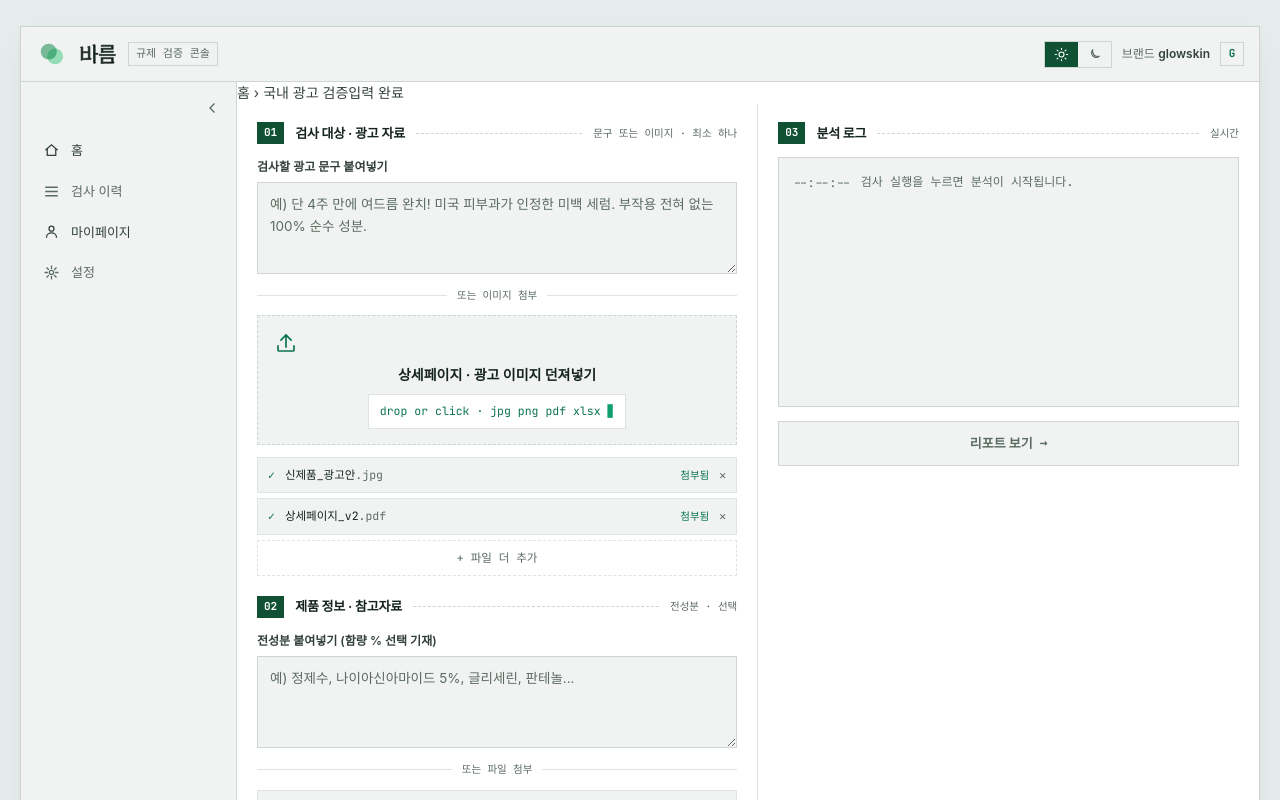
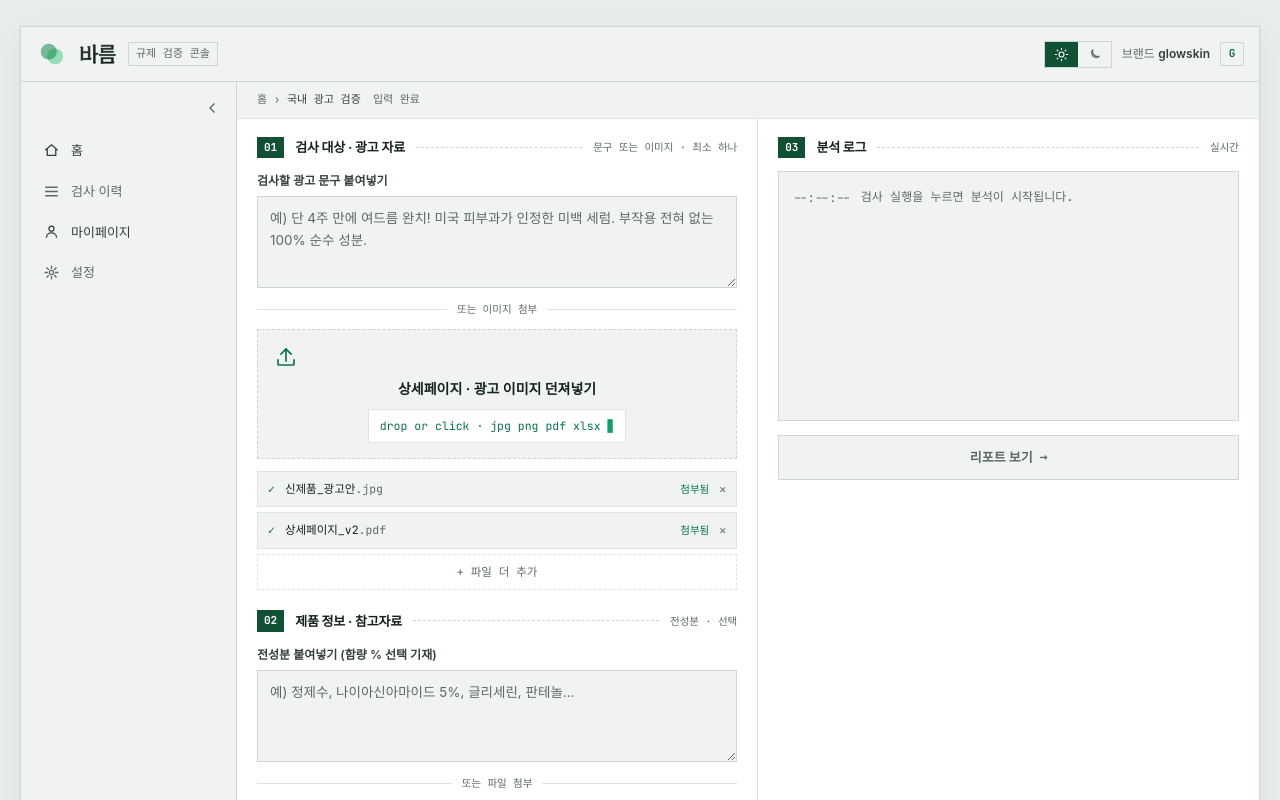
Before and after one commit to haneebunny/barum, a Next.js app in the folder frontend/: page /inspect in a window 1280 px wide. Shown: the top 800 px of the page. Built offline with nearby package versions, Linux system fonts and the light colour scheme; a web font is replaced by a local one.

Commit message:
feat: 마이페이지 목업 스타일 완벽 통합 및 E2E 테스트용 ID 적용

```diff
--- a/frontend/app/globals.css
+++ b/frontend/app/globals.css
@@ -1083,6 +1083,74 @@ body {
 /* =========================================================================
    마이페이지 요금제 및 사용량 대시보드
    ========================================================================= */
+.metastrip {
+  display: flex;
+  align-items: center;
+  gap: 12px;
+  padding: 9px 20px;
+  border-bottom: 1px solid var(--line);
+  background: var(--surface-sub);
+  font-family: var(--mono);
+  font-size: 11px;
+  color: var(--ink-3);
+  flex-wrap: wrap;
+}
+.metastrip .crumb {
+  color: var(--ink-2);
+}
+.metastrip .crumb .home {
+  color: var(--ink-3);
+  cursor: pointer;
+}
+.metastrip .crumb .home:hover {
+  color: var(--ink);
+}
+.metastrip .sep {
+  color: var(--ink-3);
+}
+.tierswitch {
+  margin-left: auto;
+  display: flex;
+  align-items: center;
+  gap: 7px;
+}
+.tierswitch .tsl {
+  color: var(--ink-3);
+}
+.tierswitch .tsbtns {
+  display: flex;
+  border: 1px solid var(--line-2);
+}
+.tierswitch button {
+  font-family: var(--mono);
+  font-size: 10.5px;
+  padding: 4px 10px;
+  border: 0;
+  border-right: 1px solid var(--line-2);
+  background: transparent;
+  color: var(--ink-3);
+  cursor: pointer;
+}
+.tierswitch button:last-child {
+  border-right: 0;
+}
+.tierswitch button:hover {
+  color: var(--ink);
+  background: var(--nav-hover);
+}
+.tierswitch button.on {
+  background: var(--brand-deep);
+  color: var(--on-brand);
+  font-weight: 700;
+}
+.devnote {
+  color: var(--ink-3);
+  font-size: 10px;
+}
+.sec {
+  padding: 18px 20px;
+  border-bottom: 1px solid var(--line);
+}
 .planrow {
   display: grid;
   grid-template-columns: 1fr 1fr;
--- a/frontend/app/mypage/page.tsx
+++ b/frontend/app/mypage/page.tsx
@@ -1,6 +1,6 @@
 "use client";
 
-import { useState, useEffect } from "react";
+import { useState, useEffect, useRef } from "react";
 import Link from "next/link";
 
 interface FeatItem {
@@ -75,6 +75,20 @@ export default function MyPage() {
   const [tier, set_tier] = useState<"Free" | "Basic" | "Pro">("Basic");
   const [is_compare_modal_open, set_is_compare_modal_open] = useState(false);
 
+  const compare_btn_ref = useRef<HTMLButtonElement>(null);
+  const modal_close_btn_ref = useRef<HTMLButtonElement>(null);
+  const was_open = useRef(false);
+
+  useEffect(() => {
+    if (is_compare_modal_open) {
+      modal_close_btn_ref.current?.focus();
+      was_open.current = true;
+    } else if (was_open.current) {
+      compare_btn_ref.current?.focus();
+      was_open.current = false;
+    }
+  }, [is_compare_modal_open]);
+
   // Esc 키 입력 시 모달 닫기
   useEffect(() => {
     const handle_keydown = (e: KeyboardEvent) => {
@@ -104,7 +118,7 @@ export default function MyPage() {
         </span>
         <div className="tierswitch">
           <span className="tsl devnote">목업 전용 · 실제 화면엔 없음:</span>
-          <div className="tsbtns" role="group" aria-label="요금제 전환">
+          <div className="tsbtns" id="tierSwitch" role="group" aria-label="요금제 전환">
             {(["Free", "Basic", "Pro"] as const).map((t) => (
               <button
                 key={t}
@@ -215,12 +229,17 @@ export default function MyPage() {
             )}
           </div>
         </div>
-        <div className="upbanner">
+        <div className="upbanner" id="upBanner">
           <div className="ubtx">
             <b>{active_tier.up.title}</b>
             <p>{active_tier.up.desc}</p>
           </div>
-          <button className="btn primary" onClick={() => set_is_compare_modal_open(true)}>
+          <button
+            id="openCompare"
+            ref={compare_btn_ref}
+            className="btn primary"
+            onClick={() => set_is_compare_modal_open(true)}
+          >
             요금제 비교 <span className="mono">→</span>
           </button>
         </div>
@@ -240,8 +259,8 @@ export default function MyPage() {
               <p className="stlabel">이번 분기 위반</p>
               <div className="stval crit">42</div>
               <div className="stdelta">지난 분기 대비 8건 감소</div>
-              <svg className="spark" viewBox="0 0 240 34" overflow="hidden" aria-hidden="true">
-                {[8, 5, 7, 4, 3, 5, 2, 8].map((val, i) => {
+              <svg className="spark" viewBox="0 0 240 34" preserveAspectRatio="none" aria-hidden="true">
+                {[5, 7, 4, 6, 8, 5, 3, 4].map((val, i) => {
                   const max_val = 8;
                   const height_factor = 24 / max_val;
                   const h = val * height_factor;
@@ -258,7 +277,7 @@ export default function MyPage() {
                       rx={4}
                       fill={fill}
                     >
-                      <title>{i + 1}주차: {val}건</title>
+                      <title>{8 - i}주 전 기준 {val}건</title>
                     </rect>
                   );
                 })}
@@ -268,14 +287,14 @@ export default function MyPage() {
               <p className="stlabel">이번 분기 검토필요</p>
               <div className="stval">21</div>
               <div className="stdelta">지난 분기 대비 3건 증가</div>
-              <svg className="spark" viewBox="0 0 240 34" overflow="hidden" aria-hidden="true">
-                {[4, 2, 3, 1, 2, 4, 1, 4].map((val, i) => {
+              <svg className="spark" viewBox="0 0 240 34" preserveAspectRatio="none" aria-hidden="true">
+                {[2, 3, 2, 4, 3, 2, 3, 2].map((val, i) => {
                   const max_val = 4;
                   const height_factor = 24 / max_val;
                   const h = val * height_factor;
                   const y = 34 - h;
                   const x = 1 + i * 30;
-                  const fill = i === 7 ? "var(--crit)" : "var(--ink-3)";
+                  const fill = i === 7 ? "var(--ink-2)" : "var(--ink-3)";
                   return (
                     <rect
                       key={i}
@@ -286,7 +305,7 @@ export default function MyPage() {
                       rx={4}
                       fill={fill}
                     >
-                      <title>{i + 1}주차: {val}건</title>
+                      <title>{8 - i}주 전 기준 {val}건</title>
                     </rect>
                   );
                 })}
@@ -300,10 +319,10 @@ export default function MyPage() {
       {/* 검사 이력 */}
       <div className="sec" style={{ borderBottom: 0 }}>
         <div className="seclabel">
-          <span className="n">{tier === "Pro" ? "03" : "02"}</span>
+          <span className="n" id="histNo">{tier === "Pro" ? "03" : "02"}</span>
           <h2>검사 이력</h2>
           <span className="rule"></span>
-          <span className="hint">최근 5건</span>
+          <span className="hint" id="histHint">최근 5건</span>
         </div>
         <div className="histlist">
           <Link href="/report/demo-id-1" className="hrow">
@@ -441,6 +460,8 @@ export default function MyPage() {
             <div className="modal-head">
               <span id="cmTitle">[ 요금제 비교 ]</span>
               <button
+                id="cmClose"
+                ref={modal_close_btn_ref}
                 className="modal-x"
                 onClick={() => set_is_compare_modal_open(false)}
                 aria-label="닫기"
--- a/frontend/app/page.tsx
+++ b/frontend/app/page.tsx
@@ -2,15 +2,22 @@
 
 import Link from "next/link";
 import { useState, useEffect, useRef } from "react";
+import { useRouter } from "next/navigation";
 
 export default function HomePage() {
+  const router = useRouter();
   const [selectedRegion, setSelectedRegion] = useState("미국 FDA·FTC");
   const [isModalOpen, setIsModalOpen] = useState(false);
+  const [needCount, setNeedCount] = useState(2);
 
   const triggerRef = useRef<HTMLSpanElement>(null);
   const closeBtnRef = useRef<HTMLButtonElement>(null);
 
-  const openModal = () => setIsModalOpen(true);
+  const openModal = (e?: React.MouseEvent | React.KeyboardEvent) => {
+    e?.stopPropagation();
+    e?.preventDefault();
+    setIsModalOpen(true);
+  };
   const closeModal = () => setIsModalOpen(false);
 
   const selectRegion = (region: string) => {
@@ -21,7 +28,7 @@ export default function HomePage() {
   const handleSelKeyDown = (e: React.KeyboardEvent<HTMLSpanElement>) => {
     if (e.key === "Enter" || e.key === " ") {
       e.preventDefault();
-      openModal();
+      openModal(e);
     }
   };
 
@@ -59,24 +66,65 @@ export default function HomePage() {
     return "/inspect";
   };
 
+  const handleDomesticClick = () => {
+    router.push("/inspect");
+  };
+
+  const handleDomesticKeyDown = (e: React.KeyboardEvent) => {
+    if (e.key === "Enter" || e.key === " ") {
+      e.preventDefault();
+      router.push("/inspect");
+    }
+  };
+
+  const handleOverseasClick = (e: React.MouseEvent) => {
+    if ((e.target as HTMLElement).closest(".sel")) {
+      return;
+    }
+    router.push(getInspectUrl());
+  };
+
+  const handleOverseasKeyDown = (e: React.KeyboardEvent) => {
+    if ((e.target as HTMLElement).closest(".sel")) {
+      return;
+    }
+    if (e.key === "Enter" || e.key === " ") {
+      e.preventDefault();
+      router.push(getInspectUrl());
+    }
+  };
+
   return (
     <>
       {/* 알림 바: 대기 건수 0이면 자동 숨김(상시 빨강 아님). data-count로 제어 */}
-      <div className="needbar" id="needbar" data-count="2">
+      {needCount > 0 && (
+        <div className="needbar" id="needbar" data-count={needCount}>
           <svg viewBox="0 0 24 24" fill="none" stroke="currentColor" strokeWidth={2} strokeLinecap="square">
             <path d="M12 3 2 20h20L12 3z" />
             <path d="M12 10v4M12 17v.5" />
           </svg>
           <span>
-          <b>확인 안 한 항목 2건.</b> 게시 전 검토해 주세요.
+            <b>확인 안 한 항목 {needCount}건.</b> 게시 전 검토해 주세요.
           </span>
-        <span className="go">
+          <span
+            className="go"
+            role="button"
+            tabIndex={0}
+            onClick={() => router.push("/report/demo-id-1")}
+            onKeyDown={(e) => {
+              if (e.key === "Enter" || e.key === " ") {
+                e.preventDefault();
+                router.push("/report/demo-id-1");
+              }
+            }}
+          >
             보기
             <svg viewBox="0 0 24 24" fill="none" stroke="currentColor" strokeWidth={2} strokeLinecap="square">
               <path d="M5 12h14M13 6l6 6-6 6" />
             </svg>
           </span>
         </div>
+      )}
 
       <div className="hero">
         <div className="eyebrow">
@@ -94,7 +142,14 @@ export default function HomePage() {
 
       <div className="doorwrap">
         <div className="doors">
-          <Link href="/inspect" className="door">
+          <div
+            className="door"
+            role="button"
+            tabIndex={0}
+            onClick={handleDomesticClick}
+            onKeyDown={handleDomesticKeyDown}
+            aria-label="국내 광고 검증 시작"
+          >
             <div className="dtop">
               <span className="dno">KR</span>
               <span>국내 · 화장품법 기준</span>
@@ -122,9 +177,16 @@ export default function HomePage() {
                 <span className="mono">→</span>
               </div>
             </div>
-          </Link>
+          </div>
 
-          <Link href={getInspectUrl()} className="door">
+          <div
+            className="door"
+            role="button"
+            tabIndex={0}
+            onClick={handleOverseasClick}
+            onKeyDown={handleOverseasKeyDown}
+            aria-label="해외 수출용 광고 검증 시작"
+          >
             <div className="dtop">
               <span className="dno">EX</span>
               <span>해외 · 수출 대상국 기준</span>
@@ -167,7 +229,7 @@ export default function HomePage() {
                 <span className="mono">→</span>
               </div>
             </div>
-          </Link>
+          </div>
         </div>
       </div>
 
```
Lines whose indentation alone changed are shown as unchanged.
